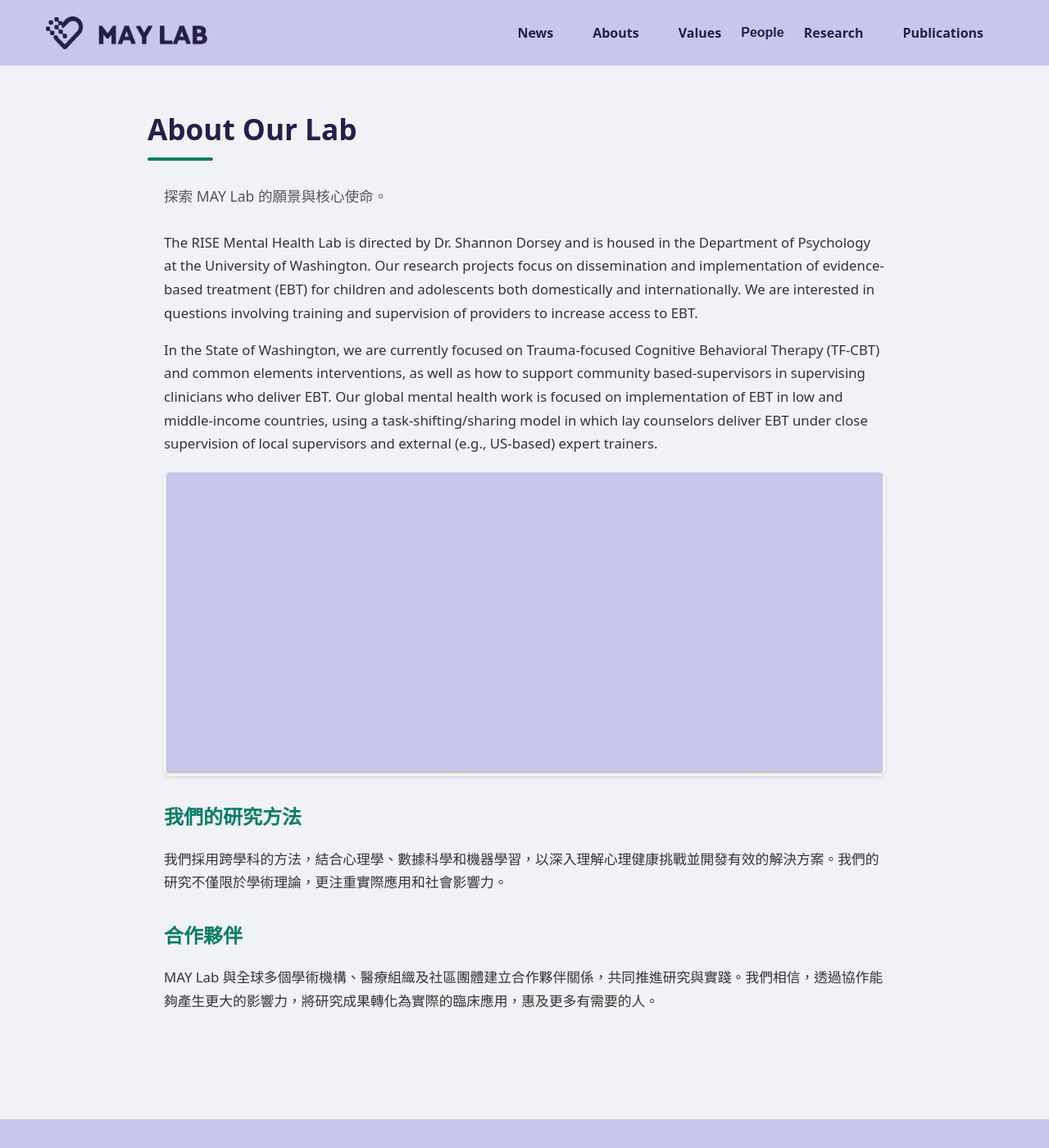
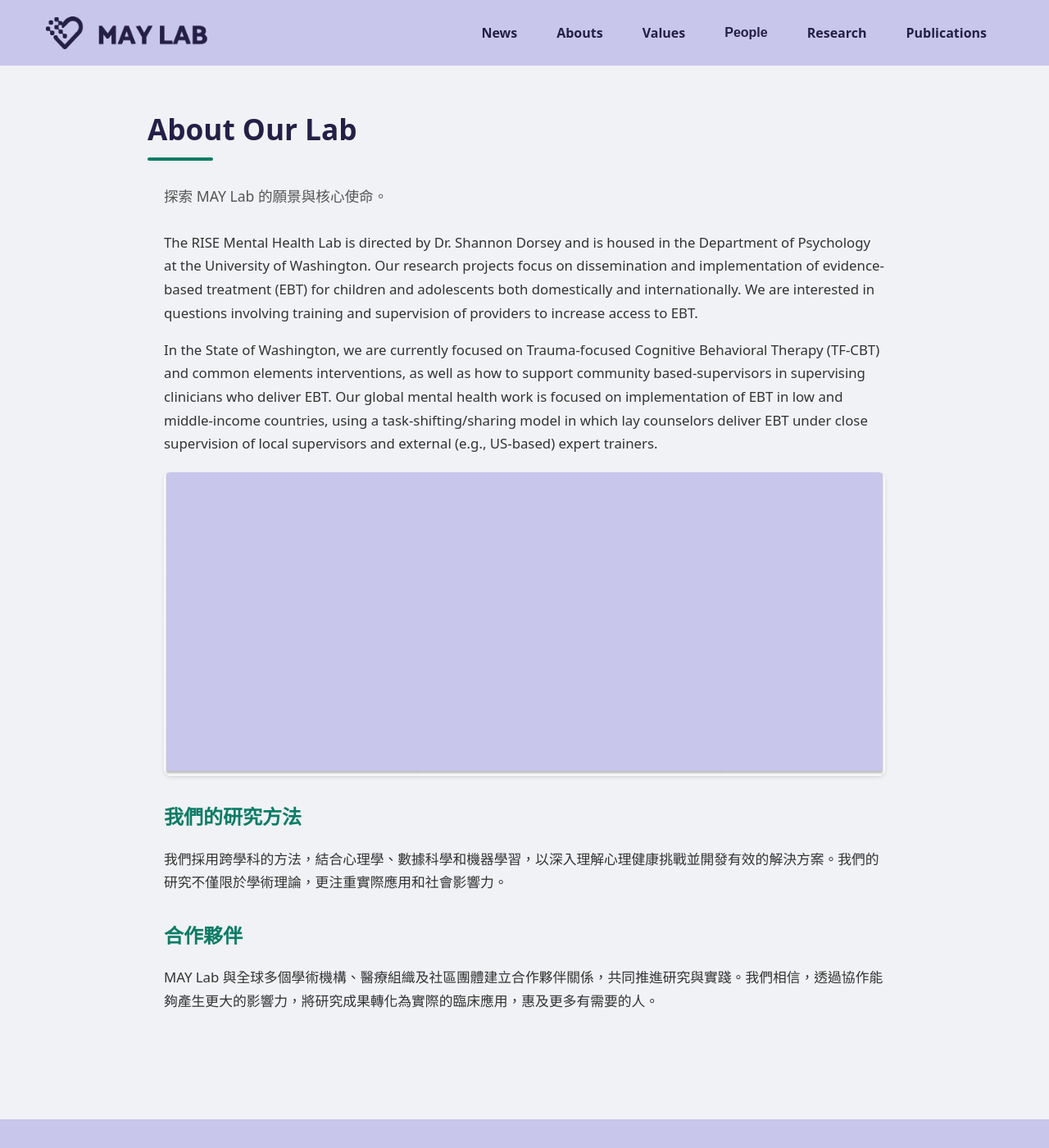
Before and after one commit to ntumaylab/maylab-website, a Jekyll site: the page built from about.html, in a window 1280 px wide and 1400 px high. Shown: the whole window at 82% size. Built offline with Jekyll 4.4.1, drawn with Linux system fonts in a browser that asks for light colours.

Commit message:
Adjust header styles by modifying padding and adding gap to navigation links for improved layout consistency.

```diff
--- a/assets/_sass/_header.scss
+++ b/assets/_sass/_header.scss
@@ -29,12 +29,13 @@
 .nav-links {
   display: flex;
   align-items: center;
+  gap: 8px;
 }
 .nav-links a {
   color: #251F47;
   font-weight: bold;
   text-decoration: none;
-  padding: 16px 24px;
+  padding: 16px 20px;
   font-size: 16px;
   line-height: 1;
 }
@@ -51,7 +52,7 @@
   align-items: center;
 }
 .dropbtn {
-  padding: 16px 0;
+  padding: 16px 20px;
   font-weight: bold;
   font-size: 16px;
   line-height: 1;
```
